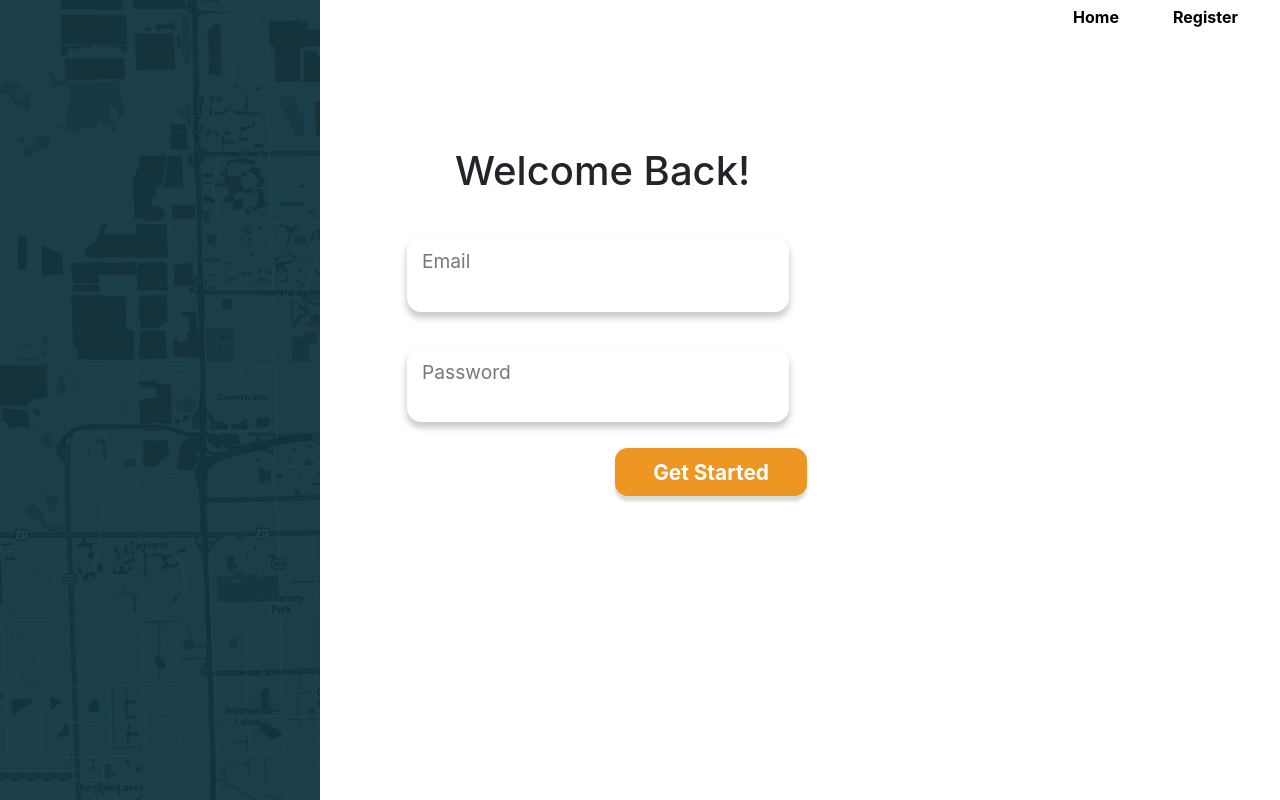
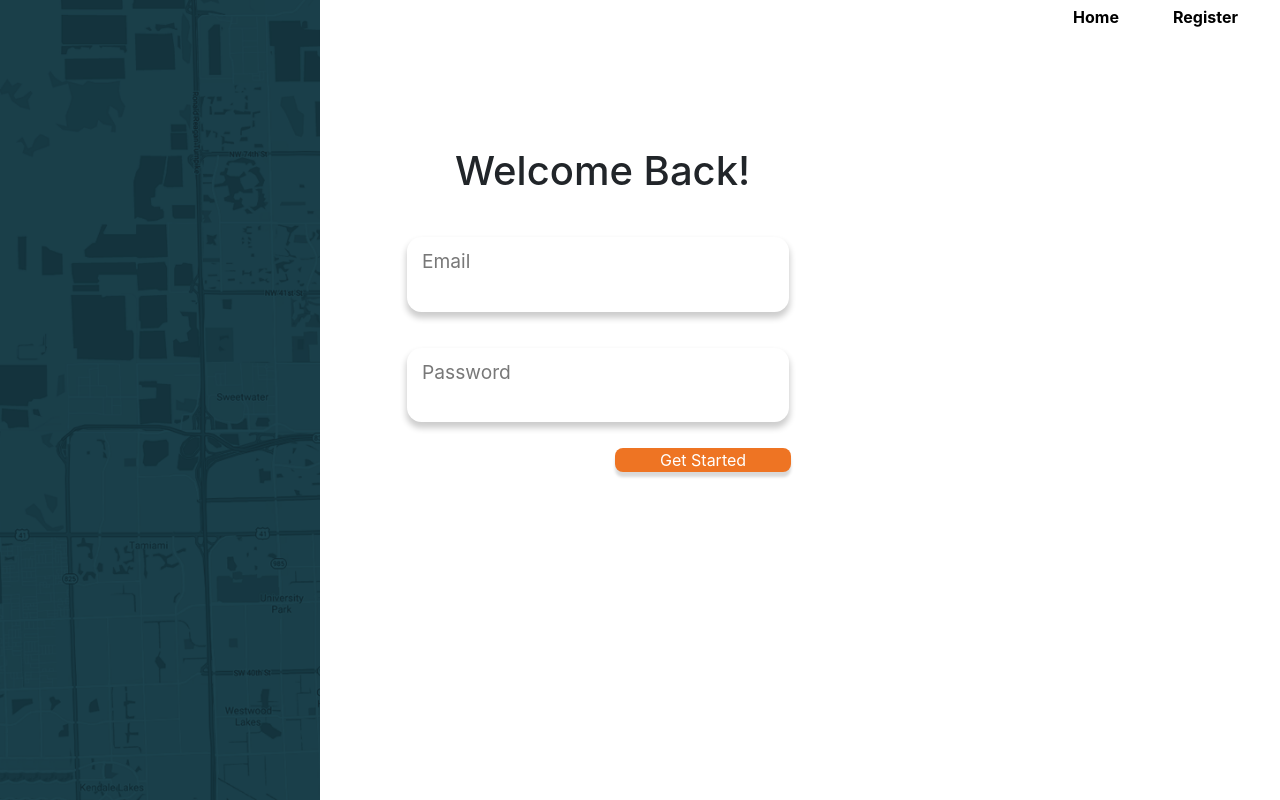
Before and after one commit to livio-zanardo/peoplebudget, a React (Create React App) app in the folder view/: page /login in a window 1280 px wide. Built offline with nearby package versions, Linux system fonts and the light colour scheme.

Commit message:
removed inline styles

```diff
--- a/view/src/components/Button/index.jsx
+++ b/view/src/components/Button/index.jsx
@@ -1,41 +1,11 @@
 import React from 'react';
-import style, { button } from './index.module.css';
+import { button } from './index.module.css';
 
-const Button = ({
-    onClick,
-    children,
-    color = 'white',
-    radius = '0',
-    width = 'fit-content',
-    height = 'fit-content',
-    sidePadding = '0',
-    centerPadding = '0',
-    top = '0',
-    bottom = '0',
-    left = '0',
-    right = '0',
-    shadow,
-    border,
-    customClassName
-}) => {
+const Button = ({ children, onClick, customClassName }) => {
     return (
         <button
-            className={`${button} ${shadow ? style.buttonShadow : ''}
-        ${border ? 'border' : ''} ${customClassName ? customClassName : ''}`}
-            style={{
-                backgroundColor: color,
-                width: width,
-                height: height,
-                paddingLeft: sidePadding,
-                paddingRight: sidePadding,
-                paddingTop: centerPadding,
-                paddingBottom: centerPadding,
-                borderRadius: radius,
-                top: top,
-                bottom: bottom,
-                left: left,
-                right: right
-            }}
+            className={`${button}
+        ${customClassName ? customClassName : ''}`}
             onClick={onClick}
         >
             {children ? children : 'Default'}
--- a/view/src/components/Button/index.module.css
+++ b/view/src/components/Button/index.module.css
@@ -1,17 +1,15 @@
 .button {
-    background-color: #ee9623;
-    color: #ffffff;
+    background-color: #ee7423;
     width: 100%;
-    height: auto;
-    padding: 10px;
-    padding-left: 25px;
-    padding-right: 25px;
-    border-radius: 50px;
-    font-size: 1.3em;
+    height: 100%;
+    padding: 0px 0px;
+    font-size: 1em;
+    color: white;
     border: none;
-    font-weight: 700;
-    box-sizing: border-box;
-}
-.buttonShadow {
+    border-radius: 1vh; /*ask team for standard*/
     box-shadow: 0px 5px 3px rgba(0, 0, 0, 0.15);
 }
+
+.button:active {
+
+}
```
